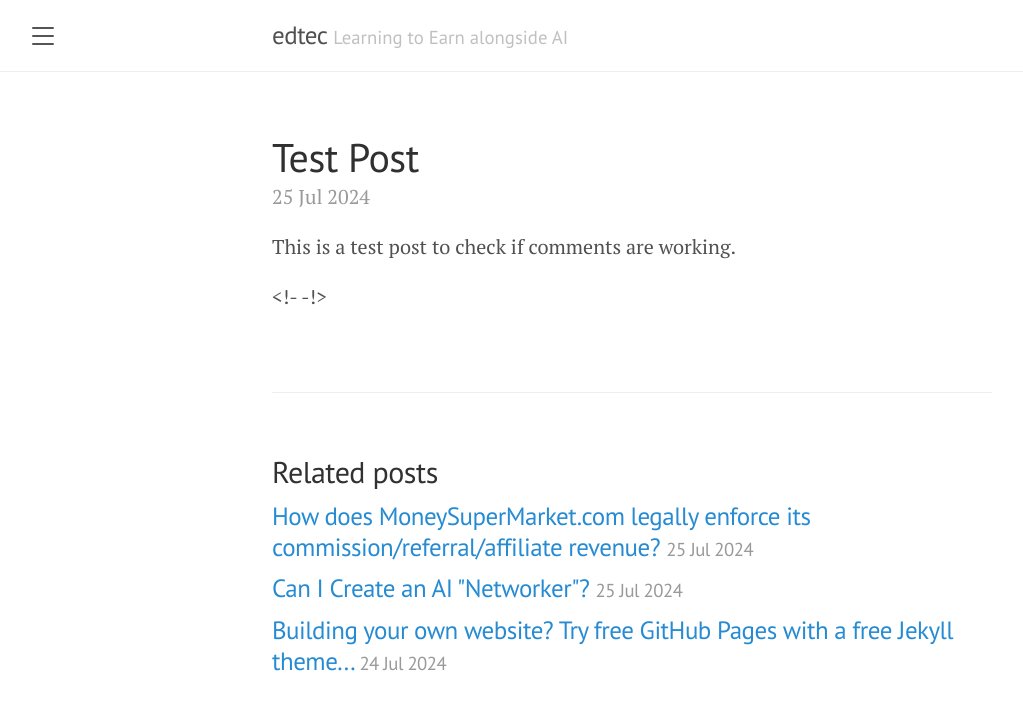
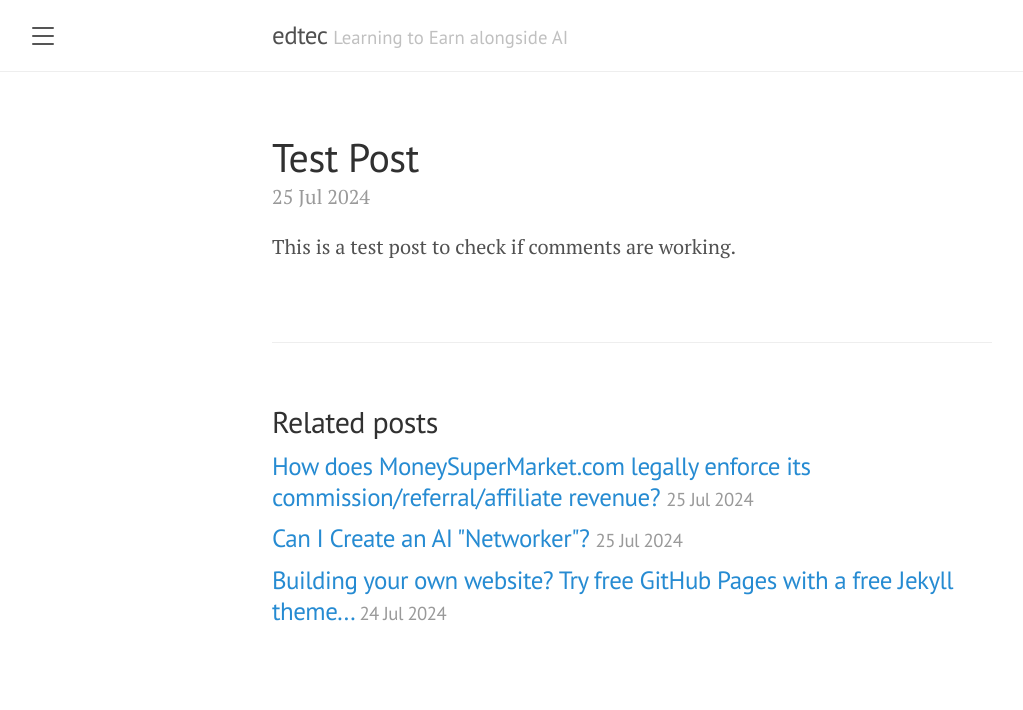
Before and after one commit to relyingonmicrosoft/relyingonmicrosoft.github.io, a Jekyll site: the page built from _posts/2024-07-25-test.md, in a window 1280 px wide. Shown: the top 710 px of the page, without its empty margins (8-1031 px from the left). Built offline with Jekyll 4.4.1, drawn with Linux system fonts in a browser that asks for light colours; comment, search, counter and statistics services are not loaded.

```diff
--- a/_posts/2024-07-25-test.md
+++ b/_posts/2024-07-25-test.md
@@ -7,11 +7,11 @@ comments: true
 
 This is a test post to check if comments are working.
 
-<!- <script src="https://utteranc.es/client.js"
+<!-- <script src="https://utteranc.es/client.js"
         repo="relyingonmicrosoft/relyingonmicrosoft.github.io"
         issue-term="pathname"
         theme="github-light"
         crossorigin="anonymous"
         async>
 </script>
--!>
+-->
```
